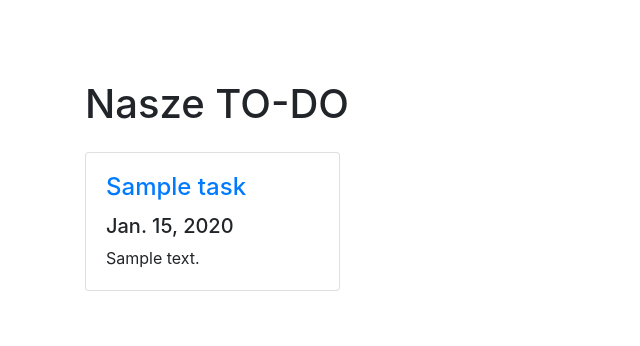
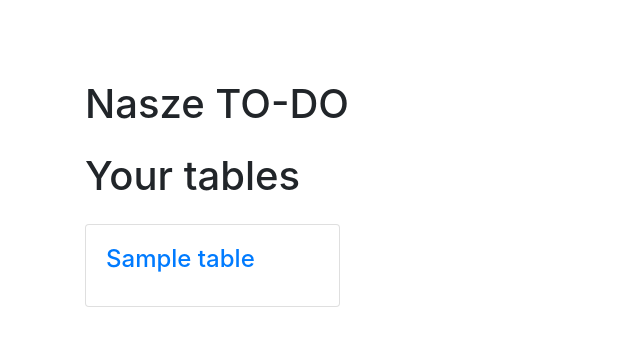
Before and after one commit to alex-zaplik/moj_todo, a Django app: page /todo_app/ in a window 1280 px wide. Shown: the top 346 px of the page, without its empty margins (0-640 px from the left). Run offline with Django 3.2, Linux system fonts and the light colour scheme; tables that the repository leaves empty hold one stand-in row (values such as "Sample post"); some libraries are stand-ins or nearby versions.

Commit message:
Added a simple tables list. Did some refactoring on the Tasks view

```diff
--- a/todo_app/models.py
+++ b/todo_app/models.py
@@ -47,7 +47,7 @@ class Task(NamedModel):
 
     column = models.ForeignKey(Column, on_delete=models.CASCADE)
     description = models.TextField()
-    deadline = models.DateField(blank=True)
+    deadline = models.DateField(null=True, blank=True)
     done = models.BooleanField(default=False)
 
     def is_near_to_deadline(self):
--- a/todo_app/templates/todo_app/index.html
+++ b/todo_app/templates/todo_app/table.html
@@ -19,19 +19,21 @@
       </div>
       <div class="col-lg-9">
         <div class="row">
-		{% for task in task_list %}
+		    {% for task in task_list %}
           <div class="col-lg-4 col-md-6 mb-4">
             <div class="card h-100">
               <div class="card-body">
                 <h4 class="card-title">
                   <a href="#">{{ task.name }}</a>
                 </h4>
+                {% if task.deadline %}
                 <h5>{{ task.deadline }}</h5>
+                {% endif %}
                 <p class="card-text">{{ task.description }}</p>
               </div>
             </div>
           </div>
-		{% endfor %}
+		    {% endfor %}
         </div>
       </div>
     </div>
--- /dev/null
+++ b/todo_app/templates/todo_app/tables.html
@@ -0,0 +1,45 @@
+<!DOCTYPE html>
+<html lang="en">
+
+<head>
+
+  <meta charset="utf-8">
+  <meta name="viewport" content="width=device-width, initial-scale=1, shrink-to-fit=no">
+  <meta name="description" content="">
+  <meta name="author" content="">
+
+  <title>Shop Homepage - Start Bootstrap Template</title>
+  <link href="https://stackpath.bootstrapcdn.com/bootstrap/4.3.1/css/bootstrap.min.css" rel="stylesheet">
+</head>
+<body style="padding-top: 56px;">
+  <div class="container">
+    <div class="row">
+      <div class="col-lg-9">
+        <h1 class="my-4">Nasze TO-DO</h1>
+        <h1 class="my-4">Your tables</h1>
+      </div>
+      <div class="col-lg-9">
+        <div class="row">
+		{% for tab in table_list %}
+          <div class="col-lg-4 col-md-6 mb-4">
+            <div class="card h-100">
+              <div class="card-body">
+                <h4 class="card-title">
+                  <a href="{% url 'table' tab.id %}">{{ tab.name }}</a>
+                </h4>
+              </div>
+            </div>
+          </div>
+		{% endfor %}
+        </div>
+      </div>
+    </div>
+  </div>
+
+  <!-- Bootstrap core JavaScript -->
+  <script src="https://stackpath.bootstrapcdn.com/bootstrap/4.3.1/js/bootstrap.min.js"></script>
+  <script src="https://stackpath.bootstrapcdn.com/bootstrap/4.3.1/js/bootstrap.bundle.min.js"></script>
+
+</body>
+
+</html>
--- a/todo_app/urls.py
+++ b/todo_app/urls.py
@@ -4,4 +4,5 @@ from . import views
 
 urlpatterns = [
     path('', views.index, name='index'),
+    path('<int:pk>/', views.table, name='table')
 ]
--- a/todo_app/views.py
+++ b/todo_app/views.py
@@ -1,12 +1,25 @@
 from django.shortcuts import render
 
-from .models import Task
+from .models import Table, Column, Task
 
 def index(request):
     """
-    A simple view that display all tasks in database
+    A simple view that display all tables in the database
     """
 
-    task_list = Task.objects.order_by('-deadline')[:5]
+    # TODO: Only get tables that belong to the user
+    table_list = Table.objects.all()
+    context = {'table_list': table_list}
+    return render(request, 'todo_app/tables.html', context)
+
+
+def table(request, pk):
+    """
+    A simple view that display all tasks in a table
+    """
+
+    # TODO: Only show tables that belong to the user
+    # TODO: Ignoring columns now, but that has to change
+    task_list = Task.objects.filter(column__table__pk=pk).order_by('-deadline')[:5]
     context = {'task_list': task_list}
-    return render(request, 'todo_app/index.html', context)
+    return render(request, 'todo_app/table.html', context)
```
Also changed, not shown: todo_app/migrations/0003_auto_20190913_1355.py (added).
